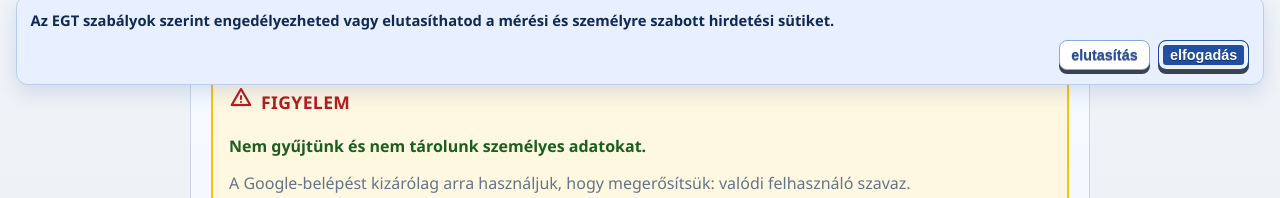
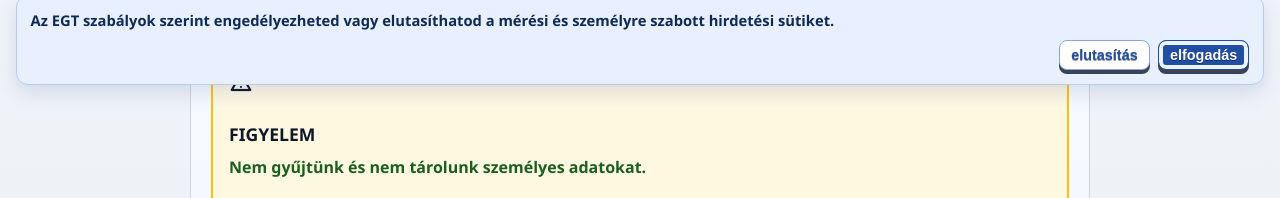
Before and after one commit to moldovancsaba/kormanyvalto, a Next.js app: page /adatvedelem in a window 1280 px wide. Shown: the part 699-897 px from the top of the page. Built offline with nearby package versions, Linux system fonts and the light colour scheme; no server answers; the database is empty.

Commit message:
Normalize 3x card states

```diff
--- a/package.json
+++ b/package.json
@@ -1,6 +1,6 @@
 {
   "name": "kormanyvalto",
-  "version": "1.2.2",
+  "version": "1.2.3",
   "private": true,
   "scripts": {
     "dev": "next dev",
--- a/src/app/globals.css
+++ b/src/app/globals.css
@@ -179,6 +179,7 @@ h1 {
 .boost-card-meta {
   margin: 0.55rem 0 0;
   font-weight: 700;
+  color: var(--neutral-blue-deep);
 }
 
 .boost-fact-grid {
@@ -221,24 +222,6 @@ h1 {
 .boost-card-warning {
   background: var(--warning-card-bg);
   border: 2px solid var(--warning-card-border);
-}
-
-.boost-warning-header {
-  display: flex;
-  align-items: center;
-  gap: 0.5rem;
-  margin-bottom: 0.65rem;
-}
-
-.boost-warning-header h2 {
-  margin: 0;
-  color: var(--warning-card-header);
-  font-size: 1.3rem;
-  letter-spacing: 0.02em;
-}
-
-.boost-warning-icon {
-  color: var(--warning-card-header);
 }
 
 .boost-privacy-strong {
```
Also changed, not shown: src/components/VoteWidget.tsx (+13 -11 lines), 4 other files (tests, documents, lock files or other folders).
